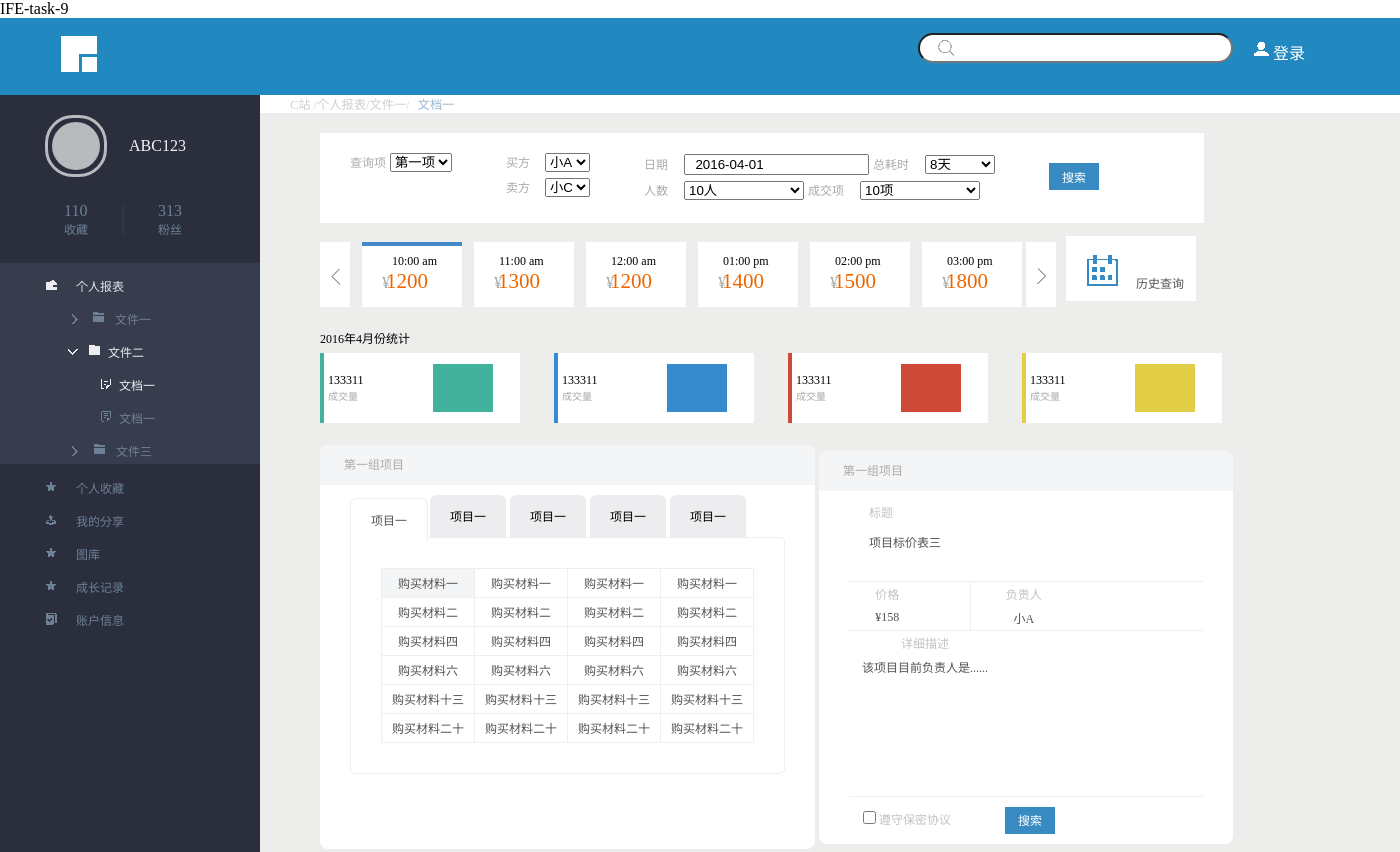
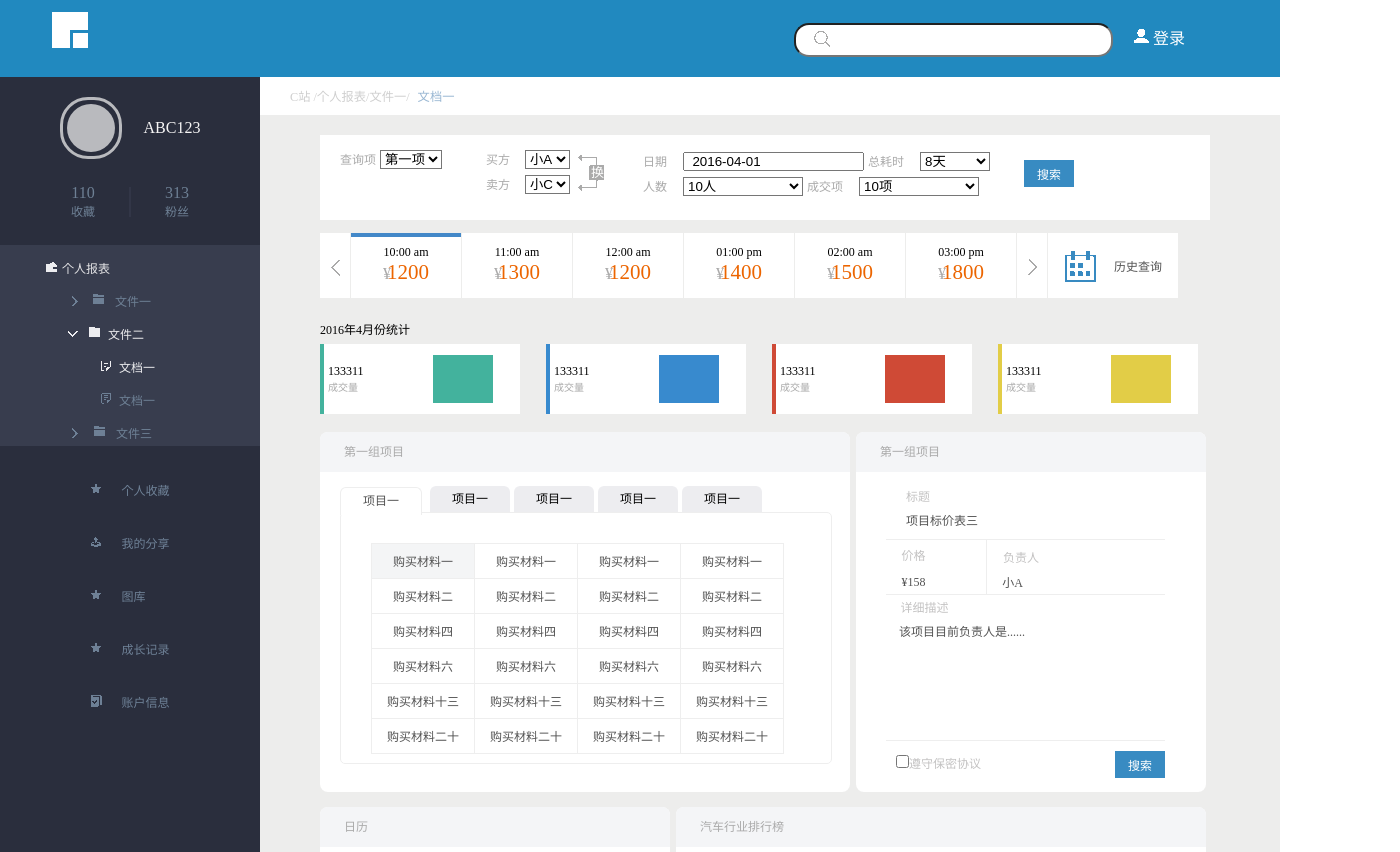
Before and after one commit to Elegenthus/IFE-task-9, a plain HTML site: page index.html in a window 1280 px wide. Shown: the top 852 px of the page, 1400 px wide, since content can reach past the window. Drawn offline with Linux system fonts and the light colour scheme.

Commit message:
second commit

```diff
--- a/css/index.css
+++ b/css/index.css
@@ -1,66 +1,62 @@
-html,body{
+html,body,a,input,li,p,.head,.side,.main{
 	margin: 0px;
 	padding: 0px;
-	height: 130%;
+}
+.notxt{
+	text-decoration: none;
 }
 .head{
 	background-color: #2189bf;
 	height: 77px;
 	width: 100%;
 	overflow: hidden;
-	min-width: 1400px;
 }
 .topicon{
 	display: inline-block;
-	margin-left: 0px;
+	margin-left: 50px;
 	margin-top: 10px;
 }
+select{
+	background: transparent;
+}
 .input{
-	float: right;
-	display: inline-block;
 	background-image: url('../images/search-icon.png');
 	background-position: 18px center;
 	background-repeat: no-repeat;
 	height: 30px;
 	width: 315px;
 	border-radius: 15px 15px 15px 15px;
-	margin-top: 15px;
-	margin-right: 20px;
+}
+#input{
+	line-height: 77px;
+	float: right;
 }
 .image-register{
 	float: right;
-	display: inline-block;
-	margin-top: 23px;
-	margin-right: 4px;
+	line-height: 77px;
+	margin-left: 20px;
 }
 .register{
+	color: white;
 	float: right;
-	display: inline-block;
-	color: white;
-	margin-top: 22px;
+	line-height: 77px;
+	margin-left: 4px;
 	margin-right: 95px;
 }
 .content{
-	min-width: 1400px;
-	overflow: hidden;
 	background-color: #ededec;
 	margin: 0px;
 	padding: 0px;
-	height: 100%;
 }
 .side{
 	float: left;
 	background-color: #2a2e3d;
 	width: 260px;
-	height: 100%;
-	margin-left: 0px;
-	margin-top: 0px;
-	margin-bottom: 0px;
+	height: 1250px;
 }
 .main{
 	padding: 0px;
-	height: 100%;
-	min-width: 1200px;
+	height: 1210px;
 	margin-left: 260px;
 }
 .circle1{
@@ -69,10 +65,12 @@ html,body{
 	height: 56px;
 	border-radius: 28px;
 	border: 3px #b9babe solid;
-	margin-left: 45px;
 	margin-top: 20px;
 	margin-bottom: 20px;
 	vertical-align: middle;
+}
+#user{
+	text-align: center;
 }
 .circle2{
 	width: 48px;
@@ -91,7 +89,6 @@ html,body{
 	font-size:16px;
 }
 .num110{
-	display: inline-block;
 	color: #6e8095;
 	font-family: 黑体;
 	font-size: 16px;
@@ -103,7 +100,6 @@ html,body{
 }
 .num1{
 	display: inline-block;
-	margin-left: 64px;
 	margin-top: 3px;
 	margin-bottom: 3px;
 	vertical-align: middle;
@@ -114,11 +110,6 @@ html,body{
 	vertical-align: middle;
 }
 .collection{
-	color: #6e8095;
-	font-size: 12px;
-	font-family: 宋体;
-}
-.fans{
 	color: #6e8095;
 	font-size: 12px;
 	font-family: 宋体;
@@ -141,7 +132,6 @@ hr{
 	margin-top: 20px;
 }
 .personalform{
-	margin-left: 45px;
 	margin-top: 10px;
 }
 .side_icon1{
@@ -149,20 +139,20 @@ hr{
 	height: 13px;
 	width: 13px;
 	border:none;
+	margin-left: 45px;
 }
 .personal_form{
 	display: inline-block;
-	margin-left: 14px;
 	font-family: 黑体;
 	font-size: 12px;
 	color: #e4e4e6;
 }
 .file_1{
-	margin-left: 70px;
 	margin-top: 15px;
 }
 .side_icon2{
 	display: inline-block;
+	margin-left: 70px;
 	height: 13px;
 	width: 10px;
 }
@@ -248,6 +238,9 @@ hr{
 	height: 13px;
 	width: 13px;
 }
+.centerbox select{
+	background-color: transparent;
+}
 .file3{
 	margin-left: 6px;
 	display: inline-block;
@@ -255,25 +248,8 @@ hr{
 	font-size: 12px;
 	color: #6e8095;
 }
-.image_collection{
-	display: inline-block;
-	width: 12px;
-	height: 12px;
-}
-.personal_collection{
-	margin-top: 15px;
-	margin-left: 45px;
-}
-.personalcollection{
-	display: inline-block;
-	margin-left: 15px;
-	font-family: 黑体;
-	font-size: 12px;
-	color: #6e8096;
-}
 ._share{
-	margin-left: 45px;
-	margin-top: 15px;
+	margin-top: 35px;
 }
 .image_share{
 	display: inline-block;
@@ -287,58 +263,10 @@ hr{
 	font-size: 12px;
 	color: #6e8096;
 }
-.pictures{
-	margin-left: 45px;
-	margin-top: 15px;
-}
-.image_pictures{
-	display: inline-block;
-	width: 12px;
-	height: 12px;
-}
-.picture{
-	display: inline-block;
-	margin-left: 15px;
-	font-family: 黑体;
-	font-size: 12px;
-	color: #6e8096;
-}
-.grown{
-	margin-left: 45px;
-	margin-top: 15px;
-}
-.image_grown{
-	display: inline-block;
-	width: 12px;
-	height: 12px;
-}
-.grow{
-	display: inline-block;
-	margin-left: 15px;
-	font-family: 黑体;
-	font-size: 12px;
-	color: #6e8096;
-}
-._account{
-	margin-left: 45px;
-	margin-top: 15px;
-}
-.image_account{
-	display: inline-block;
-	width: 12px;
-	height: 12px;
-}
-.account{
-	display: inline-block;
-	margin-left: 15px;
-	font-family: 黑体;
-	font-size: 12px;
-	color: #6e8096;
-}
 .part1{
-	width: 100%;
 	margin-top: 0px;
 	margin-left: 0px;
+	padding: 10px 20px;
 	background-color: #ffffff;
 }
 .part1_1{
@@ -355,13 +283,15 @@ hr{
 	font-size: 12.28px;
 	color: #99b7d3;
 }
-.part2{
+.sheet{
 	background-color: #ffffff;
 	display: inline-block;
 	margin-top:20px;
-	padding: 20px 105px 20px 30px;
+	padding: 15px 20px;
 	margin-left: 60px;
 	margin-right: 70px;
+	width: 850px;
+	height: 55px;
 }
 ._search{
 	display: inline-block;
@@ -377,11 +307,26 @@ hr{
 ._sale{
 	display: inline-block;
 	vertical-align: top;
-	margin-left: 50px;
+	margin-left: 40px;
+}
+#change{
+	display: inline-block;
+	background-image: url("../images/change.png");
+	background-repeat: no-repeat;
+	background-position: center;
+	height: 40px;
+	width: 30px;
+	margin-left: 0px;
+	color: #ffffff;
+	line-height: 40px;
+	text-align: right;
+	font-size: 13px;
+	padding-right: 5px;
+	padding-left: 0px;
 }
 .DTPS{
 	display: inline-block;
-	margin-left: 50px;
+	margin-left: 30px;
 	vertical-align: middle;
 }
 .DT{
@@ -397,18 +342,28 @@ hr{
 	font-family: 黑体;
 	font-size: 12px;
 	color: #ffffff;
+	margin-left: 130px;
+}
+.sheet button{
+	background-color: #388bc2;
+	width: 50px;
+	height: 27px;
+	margin-left: 30px;
+	border:none;
+	vertical-align: middle;
 }
 button{
 	background-color: #388bc2;
 	width: 50px;
 	height: 27px;
-	margin-left: 50px;
 	margin-top: 10px;
 	margin-bottom: 10px;
 	border:none;
 	vertical-align: middle;
 }
-.part3{
+.quotation{
+	width: 890px;
+	height: 65px;
 	margin: 13px 60px;
 	padding: 0px;
 }
@@ -417,48 +372,50 @@ button{
 	width: 30px;
 	background-color: #ffffff;
 	height: 65px;
-	vertical-align: bottom;
+	margin-right: -3px;
+	vertical-align: middle;
 }
 .image_part3_1{
 	margin-top: 25px;
 	margin-left: 10px;
 }
-.part3_2{
+.quotation .pric{
 	display: inline-block;
-	margin-left: 8px;
-	width: 100px;
+	vertical-align: middle;
+	margin-right: -3px;
+	width: 110px;
 	height: 65px;
 	background-color: #ffffff;
 }
 .part3_2_1{
 	margin-top: 0px;
 	background-color: #4388c8;
-	width: 100px;
+	width: 110px;
 	height: 4px;
 }
 .part3_3{
 	display: inline-block;
-	margin-left: 6px;
+	margin-left: 0px;
 	width: 130px;
 	height: 65px;
+	line-height: 65px;
+	vertical-align: middle;
 	background-color: #ffffff;
 }
 .time{
 	display: inline-block;
 	margin-top: 12px;
-	margin-left: 25px;
 	font-family: 微软雅黑;
 	font-size: 12px;
 }
 .time_1{
 	display: inline-block;
 	margin-top: 8px;
-	margin-left: 30px;
 	font-family: 微软雅黑;
 	font-size: 12px;
 }
 .RMB{
-	margin-left: 10px;
+	text-align: center;
 }
 .rmb{
 	margin-right: -8px;
@@ -473,112 +430,89 @@ button{
 }
 .image_part3_3{
 	display: inline-block;
-	margin-top: 18px;
-	margin-left: 20px;
+}
+.image_part3_3 img{
+	display: inline-block;
+	vertical-align: middle;
 }
 .history{
 	display: inline-block;
+	vertical-align: middle;
 	margin-left: 12px;
 	font-family: 微软雅黑;
 	font-size: 12px;
 	color: #535353;
 }
-.part4{
+.statistic{
 	margin: 22px 60px;
 	padding: 0px;
+	height: 90px;
+	width: 890px;
 }
-.part4_1{
+.sta_box{
 	display:inline-block;
 	width: 200px;
 	height: 70px;
 	background-color: #ffffff;
-	margin-right: 30px;
+	margin-right: 22px;
 }
-.part4_1_1{
+.yel{
+	margin-right: 0px;
+}
+.sta_box .bar{
 	vertical-align: middle;
 	display: inline-block;
 	width: 4px;
 	height: 70px;
+}
+.green{
 	background-color: #43b29d;
 }
-.part4_1_2{
+.num_deal{
 	display: inline-block;
 	vertical-align: middle;
 }
-.part4_1_2_1{
+.sta_box .num{
 	font-size: 12px;
 	font-family: 黑体;
 }
-.part4_1_2_2{
+.sta_box .deal{
 	font-size: 10px;
 	font-family: 黑体;
 	color:#aaaaaa;
 }
-.part4_1_3{
+.sta_box .box{
 	margin-left: 65px;
 	display: inline-block;
 	width: 60px;
 	height: 48px;
-	background-color: #43b29d;
 	vertical-align: middle;
 }
-.part4_2_1{
-	vertical-align: middle;
-	display: inline-block;
-	width: 4px;
-	height: 70px;
+.blue{
 	background-color: #388ace;
 }
-.part4_3_1{
-	vertical-align: middle;
-	display: inline-block;
-	width: 4px;
-	height: 70px;
+.re{
 	background-color: #cf4a36;
 }
-.part4_4_1{
-	vertical-align: middle;
-	display: inline-block;
-	width: 4px;
-	height: 70px;
+.yello{
 	background-color: #e2cd47;
-}
-.part4_2_3{
-	margin-left: 65px;
-	display: inline-block;
-	width: 60px;
-	height: 48px;
-	background-color: #388ace;
-	vertical-align: middle;
-}
-.part4_3_3{
-	margin-left: 65px;
-	display: inline-block;
-	width: 60px;
-	height: 48px;
-	background-color: #cf4a36;
-	vertical-align: middle;
-}
-.part4_4_3{
-	margin-left: 65px;
-	display: inline-block;
-	width: 60px;
-	height: 48px;
-	background-color: #e2cd47;
-	vertical-align: middle;
 }
 p{
 	font-size: 12px;
 	font-family: 微软雅黑;
 	margin-bottom: 6px;
 }
-.part56{
+.pro_form{
 	margin: 15px 60px;
+	width: 890px;
+	height: 360px;
 }
-.part5{
+.proj{
 	vertical-align: middle;
 	background-color: #ffffff;
 	display: inline-block;
+	width: 530px;
+	height: 360px;
 	border-radius: 8px;
 }
 .part5_1{
@@ -593,12 +527,29 @@ p{
 .big_box{
 	border: 1px groove;
 	border-radius: 5px;
-	margin: -2px 30px 75px;
+	margin: -2px 20px;
+	width: 490px;
+	height: 250px;
+}
+.project{
+	display: inline-block;
+	font-size: 12px;
+	font-family: 微软雅黑;
+	background-color: #ededf0;
+	border-radius: 6px 6px 0px 0px;
+	line-height: 27px;
+	text-align: center;
+	margin-top: 14px;
+	width: 80px;
+	height: 26px;
 }
 .box1{
 	position: absolute;
-	margin-left: 30px;
-	margin-top:13px;
+	margin-left: 20px;
+	width: 80px;
+	height: 27px;
+	margin-top:15px;
+	line-height: 27px;
 	border:1px groove;
 	background-color: #ffffff;
 	display: inline-block;
@@ -606,33 +557,20 @@ p{
 	font-family: 微软雅黑;
 	color: #535353;
 	border-radius: 6px 6px 0px 0px;
-	padding: 12px 20px;
+	text-align: center;
 	border-bottom-style: none;
 }
 .box3{
 	margin-left: 110px;
 	margin-top: 10px;
 	margin-bottom: 2px;
-	display: inline-block;
-	font-size: 12px;
-	font-family: 微软雅黑;
-	background-color: #ededf0;
-	border-radius: 6px 6px 0px 0px;
-	padding: 12px 20px;
 }
 .box2{
 	margin-left: 0px;
-	display: inline-block;
-	font-size: 12px;
-	font-family: 微软雅黑;
-	background-color: #ededf0;
-	border-radius: 6px 6px 0px 0px;
-	padding: 12px 20px;
 }
-.table,td{
-	margin:30px;
+table,td{
+	margin: 30px;
 	border:2px;
-	padding: 5px 10px;
 	border: 1px solid;
 	border-style: groove;
 	border-collapse: collapse;
@@ -641,16 +579,26 @@ p{
 	color: #535353;
 	text-align: center;
 }
+.table4 td{
+	padding: 8px 15px;
+}
+.table3 td{
+	padding: 5px 10px;
+}
 .td{
 	background-color: #f4f5f6;
 }
-.part6{
+.form{
 	vertical-align: middle;
 	background-color: #ffffff;
 	display: inline-block;
+	height: 360px;
+	width: 350px;
+	margin-left: 2px;
 	border-radius: 8px;
 }
 .title{
+	margin-top: 15px;
 	margin-left: 50px;
 	font-size: 12px;
 	font-family: 微软雅黑;
@@ -661,20 +609,19 @@ p{
 	font-size: 12px;
 	font-family: 微软雅黑;
 	color: #535353;
+	margin-bottom: -20px;
 }
 .price{
 	border-left-style: hidden;
 	border-bottom-style: hidden;
 	padding: 3px 60px 3px 15px;
-	font-size: 12px;
 	font-family: 微软雅黑;
 	color: #c3c2c2;
 }
 .duty{
 	border-bottom-style: hidden;
 	border-right-style: hidden;
-	padding: 3px 140px 3px 13px;
-	font-size: 12px;
+	padding: 8px 125px 4px 15px;
 	font-family: 微软雅黑;
 	color: #c3c2c2;
 }
@@ -704,7 +651,7 @@ p{
     border-left-style: hidden;
 	border-right-style: hidden;
 	border-top-style: hidden;
-	padding: 3px 215px 120px 13px;
+	padding: 3px 140px 100px 13px;
 	font-size: 12px;
 	font-family: 微软雅黑;
 	color: #535353;
@@ -719,50 +666,60 @@ p{
 .part6_3{
 	margin-top: -30px;
 }
-.part78{
+.cal_rank{
 	margin: 15px 60px;
+	width: 890px;
+	height: 355px;
 }
-.part7{
+.calendar{
 	vertical-align: middle;
 	background-color: #ffffff;
 	display: inline-block;
 	border-radius: 8px;
-	padding-bottom: 35px;
+	width: 350px;
+	height: 355px;
 }
 .year{
-	margin-left: 30px;
 	font-size: 12px;
 	font-family: 黑体;
 	color: #535353;
 }
+.calendar .date{
+	text-align: center;
+}
 .day{
+	margin-left: -4px;
 	font-size: 12px;
 	font-family: 黑体;
 	color: #535353;
 }
 .month{
-	width: 85px;
+	margin-left: -4px;
+	width: 80px;
+	text-align: center;
 	font-size: 12px;
 	font-family: 黑体;
 	color: #535353;
 }
 .button3{
+	margin-left: -4px;
 	background-color: #ffffff;
 	width: 75px;
 	height: 20px;
-	margin-left: 6px;
 	border:1px groove;
 	font-size: 12px;
 	font-family: 黑体;
+	display: inline-block;
 	color: #535353;
-	margin-right: 20px;
 }
-.part8{
+.ranklist{
 	vertical-align: middle;
 	background-color: #ffffff;
 	display: inline-block;
 	border-radius: 8px;
-	padding-bottom: 20px;
+	height: 355px;
+	width: 530px;
+	margin-left: 2px;
 }
 .pb{
 	display: inline-block;
@@ -844,10 +801,12 @@ p{
 	color: #535353;
 }
 .table2{
-	margin: 5px 20px 30px ;
+	margin: 5px auto ;
+	width: 300px;
+	height: 250px;
 	border:2px;
 	border-spacing: 0px;
-	padding: 0px 15px;
+	padding: 0px;
 	border: 1px solid;
 	border-style: groove;
 	border-collapse: collapse;
--- a/index.html
+++ b/index.html
@@ -1,4 +1,3 @@
-IFE-task-9
 <!DOCTYPE html>
 <html>
 <head>
@@ -8,37 +7,39 @@ IFE-task-9
 </head>
 <body>
 	<div class="head">
-	<img src="./images/top icon.png" class="topicon">
-	<div class="register">登录</div>
+	<div class="topicon"><img src="./images/top-icon.png" ></div>
+	<a href="#" class="register notxt">登录</a>
 	<div class="image-register"><img src="./images/register.png" ></div>
-	<input type="text"class="input"></input>
+	<div id="input"><input type="text"class="input"></input></div>
 	</div>
 	<div class="content">
 	<div class="side">
-		<div class="circle1">
+	    <div id="user">
+		<a href="#"class="circle1">
 			<div class="circle2"></div>
+		</a>
+		<a href="#" class="ABC123 notxt">ABC123</a>
 		</div>
-		<div class="ABC123">ABC123</div>
-		<div>
+		<div id="user">
 		<div class="num1">
-		<div class="num110">110</div>
-		<div class="collection">收藏</div>
+		<div><a href="#" class="num110 notxt">110</a></div>
+		<div><a href="#" class="collection notxt">收藏</a></div>
 		</div>
 		<hr></hr>
 		<div class="num2">
-		<div class="num313">313</div>
-		<div class="fans">粉丝</div>
+		<div><a href="#" class="num313 notxt">313</a></div>
+		<div><a href="#" class="collection notxt">粉丝</a></div>
 		</div>
 		</div>
 		<div class="centerbox">
 		<div class="personalform">
 		<div class="side_icon1"><img src="./images/side_icon1.png"></div>
-		<div class="personal_form">个人报表</div>
+		<a href="#" class="personal_form notxt" class="notxt">个人报表</a>
 		</div>
 		<div class="file_1">
 		<div class="side_icon2"><img src="./images/side_icon2.png"></div>
 		<div class="side_icon4"><img src="./images/side_icon4.png"></div>
-		<div class="file1">文件一</div>
+		<a href="#" class="file1 notxt">文件一</a>
 		</div>
 		<div class="file_2">
 		<div class="side_icon3"><img src="./images/side_icon3.png"></div>
@@ -59,37 +60,39 @@ IFE-task-9
 		<div class="file3">文件三</div>
 		</div>
 		</div>
-		<div class="personal_collection">
-		<div class="image_collection"><img src="./images/collection.png"></div>
-		<div class="personalcollection">个人收藏</div>
+		<div class="_share" id="user">
+		<div class="image_share"><img src="./images/collection.png"></div>
+		<a href="#" class="share notxt">个人收藏</a>
 		</div>
-		<div class="_share">
+		<div class="_share" id="user">
 			<div class="image_share"><img src="./images/share.png"></div>
-			<div class="share">我的分享</div>
+			<a href="#" class="share notxt">我的分享</a>
 		</div>
-		<div class="pictures">
-			<div class="image_pictures"><img src="./images/collection.png"></div>
-			<div class="picture">图库</div>
+		<div class="_share" id="user">
+			<div class="image_share"><img src="./images/collection.png"></div>
+			<a href="#" class="share notxt">图库&emsp;&emsp;</a>
 		</div>
-		<div class="grown">
-			<div class="image_grown"><img src="./images/collection.png"></div>
-			<div class="grow">成长记录</div>
+		<div class="_share" id="user">
+			<div class="image_share"><img src="./images/collection.png"></div>
+			<a href="" class="share notxt">成长记录</a>
 		</div>
-		<div class="_account">
-			<div class="image_account"><img src="./images/account.png"></div>
-			<div class="account">账户信息</div>
+		<div class="_share" id="user">
+			<div class="image_share"><img src="./images/account.png"></div>
+			<a href="" class="share notxt">账户信息</a>
 		</div>
 	</div>
 	<div class="part1">
 			<div class="part1_1">C站 /个人报表/文件一/</div>
-		<div class="part1_2">文档一</div>
+		<a href="" class="part1_2 notxt">文档一</a>
 	</div>
 	<div class="main">
-		<div class="part2">
+		<div class="sheet">
 		<div class="_search">
 			<label for="search" class="search">查询项</label>
 			<select id="search">
 				<option value="0">第一项</option>
+				<option value="1">第二项</option>
+				<option value="2">第三项</option>
 			</select>
 		</div>
 		<div class="_sale">
@@ -107,6 +110,7 @@ IFE-task-9
 		      </select>
 		      </div>
 		      </div>
+		      <div id="change">换</div>
 		     <div class="DTPS">
 		     	<div class="DT">
 		     		<label for="date" class="search">日期&emsp;</label>
@@ -131,47 +135,60 @@ IFE-task-9
 		     	</div>
 		     	<button type="button" class="button">搜索</button>
 		</div>
-		<div class="part3">
+		<div class="quotation">
 			<div class="part3_1"><img src="./images/part3_1.png" class="image_part3_1">
 			</div>
-			<div class="part3_2">
+			<div class="pric">
 				<div class="part3_2_1"></div>
+
+				<div class="RMB">
 				    <div class="time_1">10:00 am</div>
+				    </div>
 				    <div class="RMB">
 					<div class="rmb">¥</div>
 					<div class="rmb_num">1200</div>
 				</div>
 			</div>
-			<div class="part3_2">
+			<div class="pric">
+			<div class="RMB">
 			    <div class="time">11:00 am</div>
+			</div>
 			<div class="RMB">
 					<div class="rmb">¥</div>
 					<div class="rmb_num">1300</div>
 			</div>
 			</div>
-			<div class="part3_2">
+			<div class="pric">
+				<div class="RMB">
 			    <div class="time">12:00 am</div>
+			</div>
 				<div class="RMB">
 					<div class="rmb">¥</div>
 					<div class="rmb_num">1200</div>
 			</div>
 			</div>
-			<div class="part3_2">
+			<div class="pric">
+				<div class="RMB">
 			    <div class="time">01:00 pm</div>
+			</div>
 				<div class="RMB">
 					<div class="rmb">¥</div>
 					<div class="rmb_num">1400</div>
 			</div>
 			</div>
-			<div class="part3_2">
-				<div class="time">02:00 pm</div>
+			<div class="pric">
+				<div class="RMB">
+			    <div class="time">02:00 am</div>
+			</div>
 				<div class="RMB">
 					<div class="rmb">¥</div>
 					<div class="rmb_num">1500</div>
 			</div>
 			</div>
-			<div class="part3_2">
+			<div class="pric">
+				<div class="RMB">
 			    <div class="time">03:00 pm</div>
+			</div>
 				<div class="RMB">
 					<div class="rmb">¥</div>
 					<div class="rmb_num">1800</div>
@@ -181,57 +198,57 @@ IFE-task-9
 				<img src="./images/part3_2.png" class="image_part3_1">
 			</div>
 
-			<div class="part3_3">
+			<div class="part3_3" id="user">
 				<div class="image_part3_3"><img src="./images/part3_3.png"></div>
 				<div class="history">历史查询</div>
 			</div>
 		</div>
-		<div class="part4">
+		<div class="statistic">
 			<p>2016年4月份统计</p>
-			<div class="part4_1">
-				<div class="part4_1_1"></div>
-				<div class="part4_1_2">
-					<div class="part4_1_2_1">133311</div>
-					<div class="part4_1_2_2">成交量</div>
+			<div class="sta_box">
+				<div class="bar green"></div>
+				<div class="num_deal">
+					<div class="num">133311</div>
+					<div class="deal">成交量</div>
 				</div>
-				<div class="part4_1_3"></div>
+				<div class="box green"></div>
 			</div>
-			<div class="part4_1">
-				<div class="part4_2_1"></div>
-				<div class="part4_1_2">
-					<div class="part4_1_2_1">133311</div>
-					<div class="part4_1_2_2">成交量</div>
+			<div class="sta_box">
+				<div class="bar blue"></div>
+				<div class="num_deal">
+					<div class="num">133311</div>
+					<div class="deal">成交量</div>
 				</div>
-				<div class="part4_2_3"></div>
+				<div class="box blue"></div>
 			</div>
-			<div class="part4_1">
-				<div class="part4_3_1"></div>
-				<div class="part4_1_2">
-					<div class="part4_1_2_1">133311</div>
-					<div class="part4_1_2_2">成交量</div>
+			<div class="sta_box">
+				<div class="bar re"></div>
+				<div class="num_deal">
+					<div class="num">133311</div>
+					<div class="deal">成交量</div>
 				</div>
-				<div class="part4_3_3"></div>
+				<div class="box re"></div>
 			</div>
-			<div class="part4_1">
-				<div class="part4_4_1"></div>
-				<div class="part4_1_2">
-					<div class="part4_1_2_1">133311</div>
-					<div class="part4_1_2_2">成交量</div>
+			<div class="sta_box yel">
+				<div class="bar yello"></div>
+				<div class="num_deal">
+					<div class="num">133311</div>
+					<div class="deal">成交量</div>
 				</div>
-				<div class="part4_4_3"></div>
+				<div class="box yello"></div>
 			</div>
 		</div>
-		<div class="part56">
-			<div class="part5">
+		<div class="pro_form">
+			<div class="proj">
 				<div class="part5_1">&emsp;&emsp;第一组项目</div>
 				<div class="box1">项目一</div>
-				<div class="box3">项目一</div>
-				<div class="box2">项目一</div>
-				<div class="box2">项目一</div>
-				<div class="box2">项目一</div>
+				<div class="box3 project">项目一</div>
+				<div class="box2 project">项目一</div>
+				<div class="box2 project">项目一</div>
+				<div class="box2 project">项目一</div>
 				<div class="big_box">
 
-					<table class="table">
+					<table class="table4">
 						<tbody>
 							<tr>
 								<td class="td">购买材料一</td>
@@ -273,7 +290,7 @@ IFE-task-9
 					</table>
 				</div>
 			</div>
-			<div class="part6">
+			<div class="form">
 				<div class="part5_1">&emsp;&emsp;第一组项目</div>
 				<p class="title">标题</p>
 				<p class="form3">项目标价表三</p>
@@ -304,10 +321,10 @@ IFE-task-9
 				</div>
 			</div>
 			</div>
-		<div class="part78">
-			<div class="part7">
+		<div class="cal_rank">
+			<div class="calendar">
 				<div class="part5_1">&emsp;&emsp;日历</div>
-				<div class="part7_1">
+				<div class="date">
 					<select class="year">
 						<option value="0">
 							2016年
@@ -477,7 +494,7 @@ IFE-task-9
 					</tbody>
 				</table>
 			</div>
-			<div class="part8">
+			<div class="ranklist">
 				<div class="part5_1">&emsp;&emsp;汽车行业排行榜</div>
 				<table class="table3">
 					<thead>
```
Also changed, not shown: images/change.png (added), images/top icon.png (deleted), images/top-icon.png (added). Lines whose indentation alone changed are shown as unchanged.
